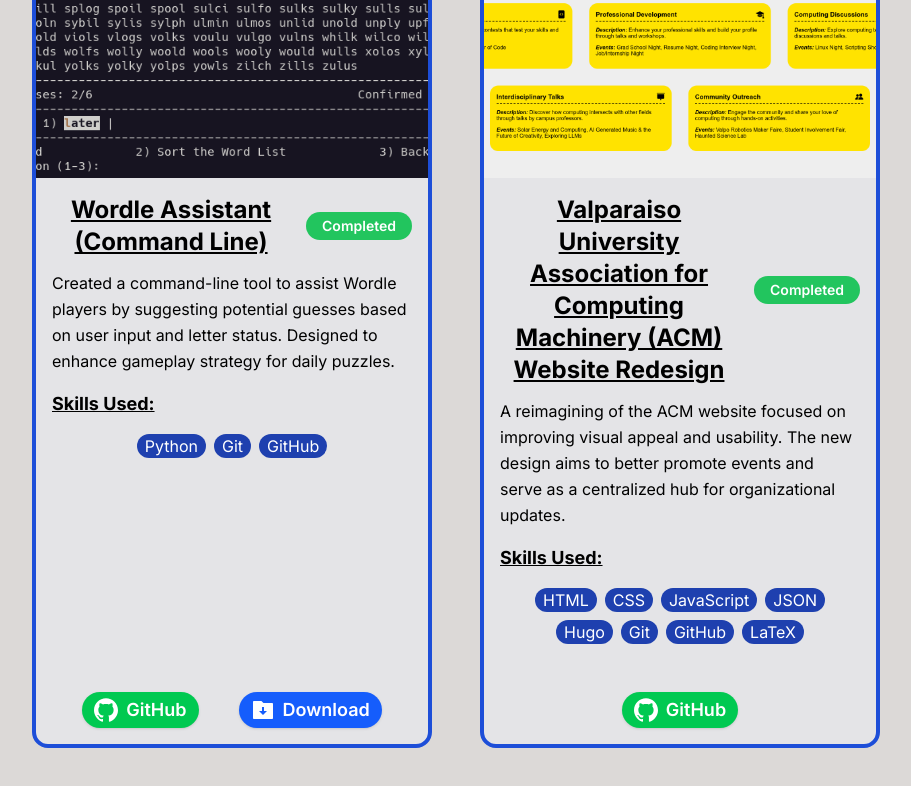
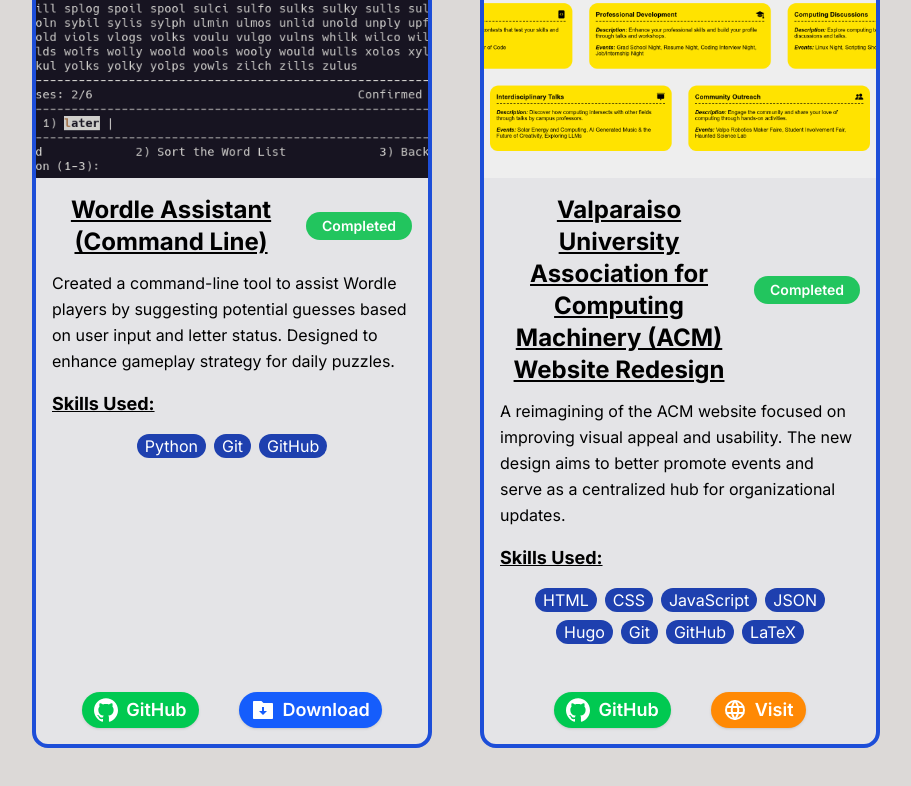
Before and after one commit to chrgarcia19/chrgarcia19.github.io, a Next.js app: page /projects in a window 1280 px wide. Shown: the part 2176-2962 px from the top of the page, without its empty margins (184-1095 px from the left). Built offline with nearby package versions, Linux system fonts and the light colour scheme; what react-google-recaptcha-v3 would draw is missing.

Commit message:
Added a button and link to a recent project

```diff
--- a/src/app/projects/page.tsx
+++ b/src/app/projects/page.tsx
@@ -8,6 +8,7 @@ import valpoacmImage from "@/../public/ValpoACMWebsite.png";
 import placeholderImage from "@/../public/Placeholder.png"
 import { SiGithub } from "react-icons/si";
 import { RiFolderDownloadFill } from "react-icons/ri";
+import { TbWorld } from "react-icons/tb";
 
 const Projects = () => {
   return (
@@ -123,12 +124,12 @@ const Projects = () => {
             skills={["HTML", "CSS", "JavaScript", "JSON", "Hugo", "Git", "GitHub", "LaTeX"]}
             image={valpoacmImage}
             imageAlt={"A Placeholder Image"}
-            link={["https://github.com/chrgarcia19/valpo-acm.github.io-redesign"]}
+            link={["https://github.com/chrgarcia19/valpo-acm.github.io-redesign", "https://valpo-acm.github.io/"]}
             status={true}
-            icon={[<SiGithub className="w-5 h-5 sm:w-6 sm:h-6" key={0} />]}
-            text={["GitHub"]}
-            color={["bg-green-500"]}
-            hovered={["bg-green-600"]}          />
+            icon={[<SiGithub className="w-5 h-5 sm:w-6 sm:h-6" key={0} />, <TbWorld className="w-5 h-5 sm:w-6 sm:h-6" key={1} />]}
+            text={["GitHub", "Visit"]}
+            color={["bg-green-500", "bg-orange-400"]}
+            hovered={["bg-green-600", "bg-orange-500"]}          />
         </div>
       </section>
     </>
```
